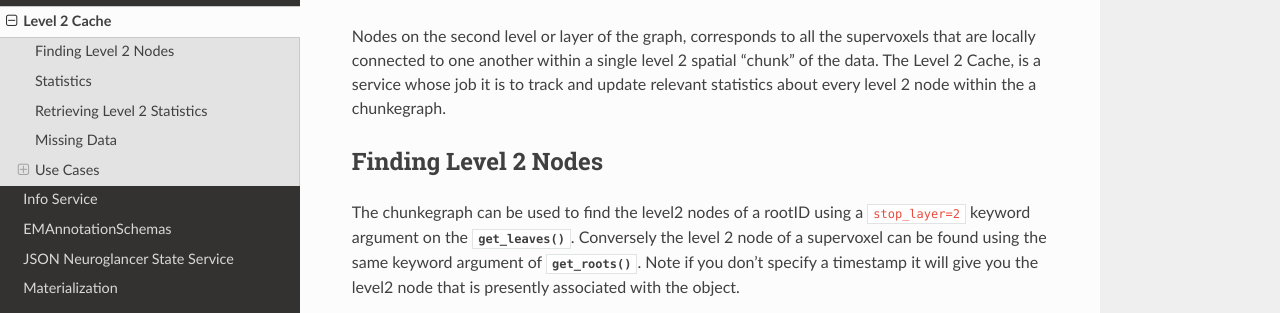
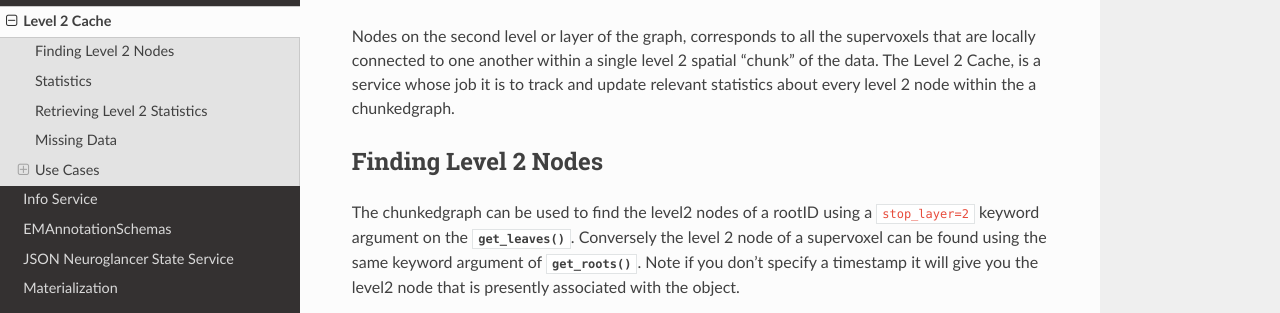
Before and after one commit to CAVEconnectome/CAVEclient, a Sphinx documentation site: the page built from docs/guide/l2cache.rst, in a window 1280 px wide and 900 px high. Shown: the part 280-593 px from the top of the window. Built offline with Sphinx 7.4.7 and the Read the Docs theme 2.0.0, drawn with Linux system fonts in a browser that asks for light colours; some of the changed text lies outside the part shown.

Commit message:
fixing doc typos

```diff
--- a/docs/guide/l2cache.rst
+++ b/docs/guide/l2cache.rst
@@ -3,11 +3,11 @@ Level 2 Cache
 The chunkedgraph (see :doc:`chunkedgraph`) is a dynamic oct-tree connected components supervoxel graph.  As with any oct-tree, it is organized in hierarchical levels, with the bottom level 1 corresponding to the supervoxels of the segmentations, and the top level being the unique connected components of the supervoxel graph. The source code of this service can be found here ``https://github.com/seung-lab/pcgl2cache``
 
 Nodes on the second level or layer of the graph, corresponds to all the supervoxels that are locally connected to one another within a single level 2 spatial "chunk" of the data.
-The Level 2 Cache, is a service whose job it is to track and update relevant statistics about every level 2 node within the a chunkegraph.
+The Level 2 Cache, is a service whose job it is to track and update relevant statistics about every level 2 node within the a chunkedgraph.
 
 Finding Level 2 Nodes
 ^^^^^^^^^^^^^^^^^^^^^
-The chunkegraph can be used to find the level2 nodes of a rootID using a ``stop_layer=2`` keyword argument on the :func:`~caveclient.chunkedgraph.ChunkedGraphClientV1.get_leaves`. Conversely the level 2 node of a supervoxel can be found using the same keyword argument of :func:`~caveclient.chunkedgraph.ChunkedGraphClientV1.get_roots`. Note if you don't specify a timestamp it will give you the level2 node that is presently associated with the object.
+The chunkedgraph can be used to find the level2 nodes of a rootID using a ``stop_layer=2`` keyword argument on the :func:`~caveclient.chunkedgraph.ChunkedGraphClientV1.get_leaves`. Conversely the level 2 node of a supervoxel can be found using the same keyword argument of :func:`~caveclient.chunkedgraph.ChunkedGraphClientV1.get_roots`. Note if you don't specify a timestamp it will give you the level2 node that is presently associated with the object.
 
 Statistics
 ^^^^^^^^^^
@@ -68,7 +68,7 @@ By utilizing the bounds argument of get_leaves, you can also do simple spatially
 
 Skeletonization
 ~~~~~~~~~~~~~~~
-Level 2 nodes have 'cross chunk' edges within the chunkegraph which represent what level 2 nodes that object is locally connected to. This forms a graph between the level 2 nodes of the object that can be retreived using the chunkedgraph function :func:`~caveclient.chunkedgraph.ChunkedGraphClientV1.level2_chunk_graph`.  This graph represents a topological representation of the neuron at the resolution of individaul chunks, and is gaurunteed to be fully connected, unlike a voxel or mesh representation of the neuron which can have gaps where there are defects in the segmentation volume or incorrectly inferred edges at self contact locations.
+Level 2 nodes have 'cross chunk' edges within the chunkedgraph which represent what level 2 nodes that object is locally connected to. This forms a graph between the level 2 nodes of the object that can be retreived using the chunkedgraph function :func:`~caveclient.chunkedgraph.ChunkedGraphClientV1.level2_chunk_graph`.  This graph represents a topological representation of the neuron at the resolution of individaul chunks, and is gaurunteed to be fully connected, unlike a voxel or mesh representation of the neuron which can have gaps where there are defects in the segmentation volume or incorrectly inferred edges at self contact locations.
 
 The level 2 graph can be turned into a skeleton representation of a neuron using a graph based TEASAR like algorithm as described for skeletonizing meshes in this documentation ``https://meshparty.readthedocs.io/en/latest/guide/skeletons.html``.  There is an implementation of this approach that utilizes the chunkedgraph and the L2cache if available here ``https://github.com/AllenInstitute/pcg_skel`` and on pypi as ``pcg-skel``. In this implementation the l2cache is used to more accurately place the level 2 nodes in space using the ``rep_coord_nm`` value.
 
```
Also changed, not shown: 1 other file.
